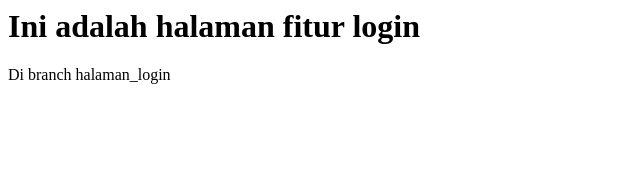
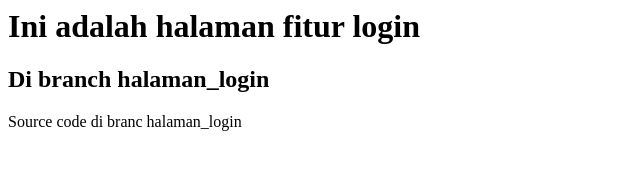
Before and after one commit to mrzalaby/belajar-github, a plain HTML site: page login.html in a window 1280 px wide. Shown: the whole page, without its empty margins (0-640 px from the left). Drawn offline with Linux system fonts and the light colour scheme.

Commit message:
perubahan pada cabang halaman_login

```diff
--- a/login.html
+++ b/login.html
@@ -5,6 +5,7 @@
     </head>
     <body>
         <h1> Ini adalah halaman fitur login </h1>
-        <p> Di branch halaman_login</p>
+        <h2> Di branch halaman_login</h2>
+        <p> Source code di branc halaman_login </p>
     </body>
 </html
```
